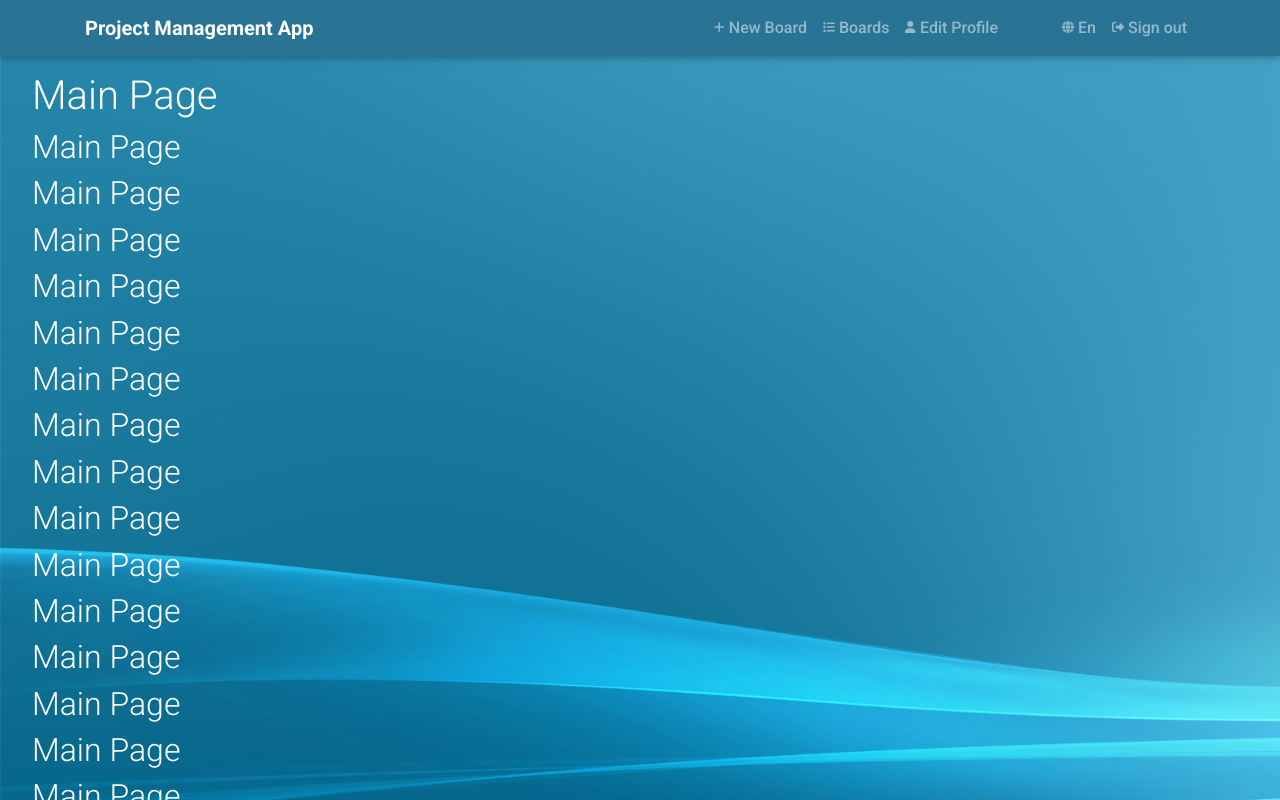
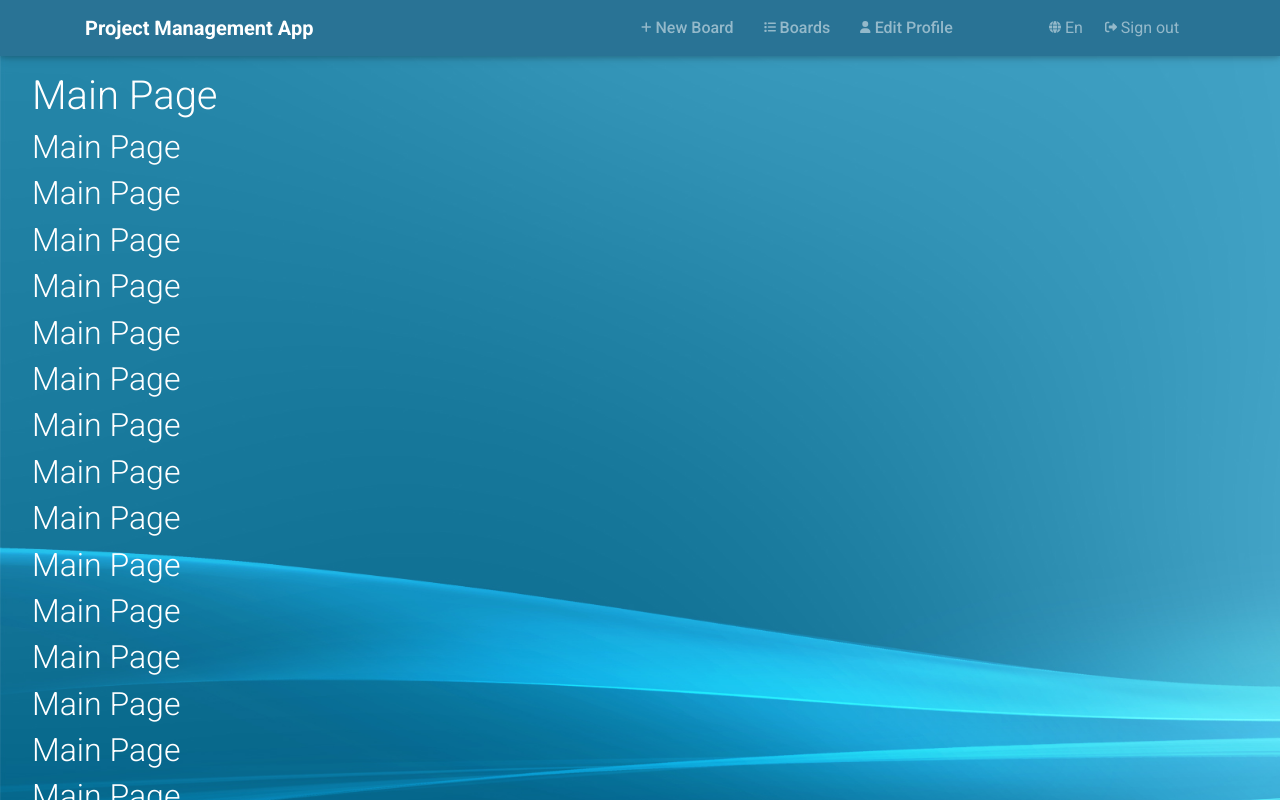
Before and after one commit to NewAnton/project-management-app, a React (Create React App) app in the folder project-management-app/: page / in a window 1280 px wide. Shown: the top 800 px of the page. Built offline with nearby package versions, Linux system fonts and the light colour scheme.

Commit message:
add btn for change language

```diff
--- a/project-management-app/src/App.scss
+++ b/project-management-app/src/App.scss
@@ -10,7 +10,6 @@
   max-width: 100vw;
   min-height: calc(100vh - 6.7rem);
   padding: 4.5rem 2rem 1rem 2rem;
-  background-image: url('./assets/bg-2.jfif');
   background-image: url('./assets/bg-1.jpg');
   background-size: cover;
 }
--- a/project-management-app/src/components/Navigation/Navigation.scss
+++ b/project-management-app/src/components/Navigation/Navigation.scss
@@ -1,8 +1,36 @@
 .header__navbar {
-  transition: background .7s;
+  transition: background 0.7s;
   background-color: var(--header-bg);
-  .navbar__link {
-    font-weight: 500;
+  .navbar__item {
+    max-width: 35rem;
+    justify-content: space-between;
+    .navbar__link-container {
+      .navbar__link {
+        padding-left: 6px;
+        font-weight: 500;
+        margin-right: 1rem;
+      }
+    }
+
+    .navbar__btn-container {
+      width: 9.5rem;
+      .navbar__btn {
+        color: var(--nav-color);
+        background-color: transparent;
+        border: none;
+        outline: none;
+        cursor: pointer;
+        transition: 0.5s;
+        border-radius: 0.3rem;
+        margin-right: auto;
+        padding-top: 8px;
+        padding-bottom: 8px;
+        &:hover {
+          transform: scale(1.05);
+          box-shadow: rgba(0, 0, 0, 0.24) 0px 3px 8px;
+        }
+      }
+    }
   }
 }
 
--- a/project-management-app/src/components/Navigation/Navigation.tsx
+++ b/project-management-app/src/components/Navigation/Navigation.tsx
@@ -16,6 +16,7 @@ import './Navigation.scss';
 
 export function Navigation() {
   const [navBarTheme, setnavBarTheme] = useState('header__navbar');
+  const [language, setLanguage] = useState(false);
 
   const changeNavBarTheme = () => {
     window.scrollY >= 80
@@ -25,6 +26,10 @@ export function Navigation() {
 
   window.addEventListener('scroll', changeNavBarTheme);
 
+  const changeLanguage = () => {
+    setLanguage(!language);
+  };
+
   return (
     <Navbar collapseOnSelect expand="lg" variant="dark" className={navBarTheme}>
       <Container>
@@ -32,8 +37,8 @@ export function Navigation() {
           Project Management App
         </Navbar.Brand>
         <Navbar.Toggle aria-controls="responsive-navbar-nav" />
-        <Navbar.Collapse id="responsive-navbar-nav" className="justify-content-end">
-          <Nav className="me-auto mr-5">
+        <Navbar.Collapse id="responsive-navbar-nav" className="navbar__item">
+          <Nav className="me-auto navbar__link-container">
             <Nav.Link className="navbar__link" as={Link} to="/board">
               <FontAwesomeIcon className="element__star mr-1" icon={faPlus} size="xs" />
               New Board
@@ -47,15 +52,15 @@ export function Navigation() {
               Edit Profile
             </Nav.Link>
           </Nav>
-          <Nav>
-            <Nav.Link className="navbar__link" as={Link} to="/bo">
+          <Nav className="navbar__btn-container">
+            <button type="button" className="navbar__btn" onClick={changeLanguage}>
               <FontAwesomeIcon className="element__star mr-1" icon={faGlobe} size="xs" />
-              En
-            </Nav.Link>
-            <Nav.Link className="navbar__link" as={Link} to="/bo">
+              {language ? 'Ru' : 'En'}
+            </button>
+            <button type="button" className="navbar__btn">
               <FontAwesomeIcon className="element__star mr-1" icon={faRightFromBracket} size="xs" />
               Sign out
-            </Nav.Link>
+            </button>
           </Nav>
         </Navbar.Collapse>
       </Container>
--- a/project-management-app/src/index.scss
+++ b/project-management-app/src/index.scss
@@ -5,6 +5,7 @@
   --main-txt-bg: #abb6c7c3;
   --secondary-color: rgba(255, 255, 255, 0.35);
   --text-color: #ffffff;
+  --nav-color: rgba(255, 255, 255, 0.5);
   --footer-bg: #519bbe;
   --header-bg: #297395;
   --header-dark-bg: #0f4964;
```
Also changed, not shown: project-management-app/src/assets/bg-2.jfif (deleted), 1 other file (tests, documents, lock files or other folders).
